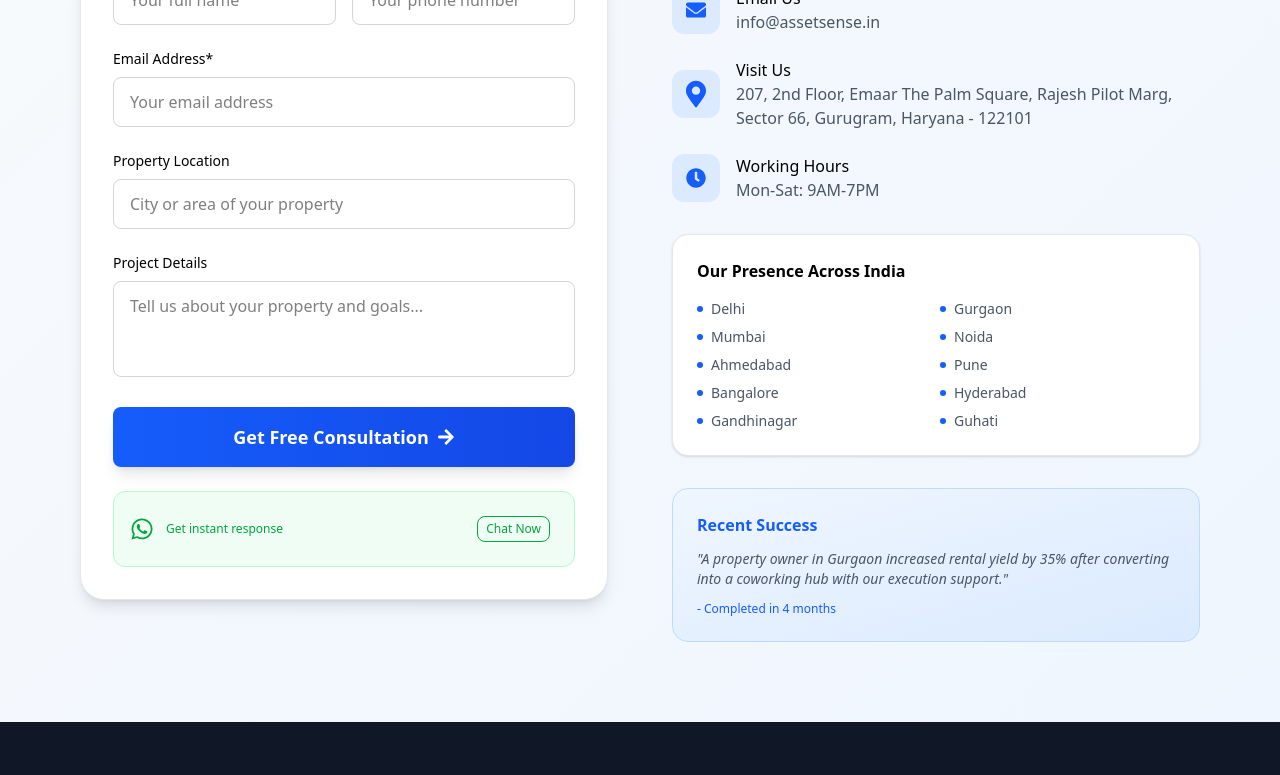
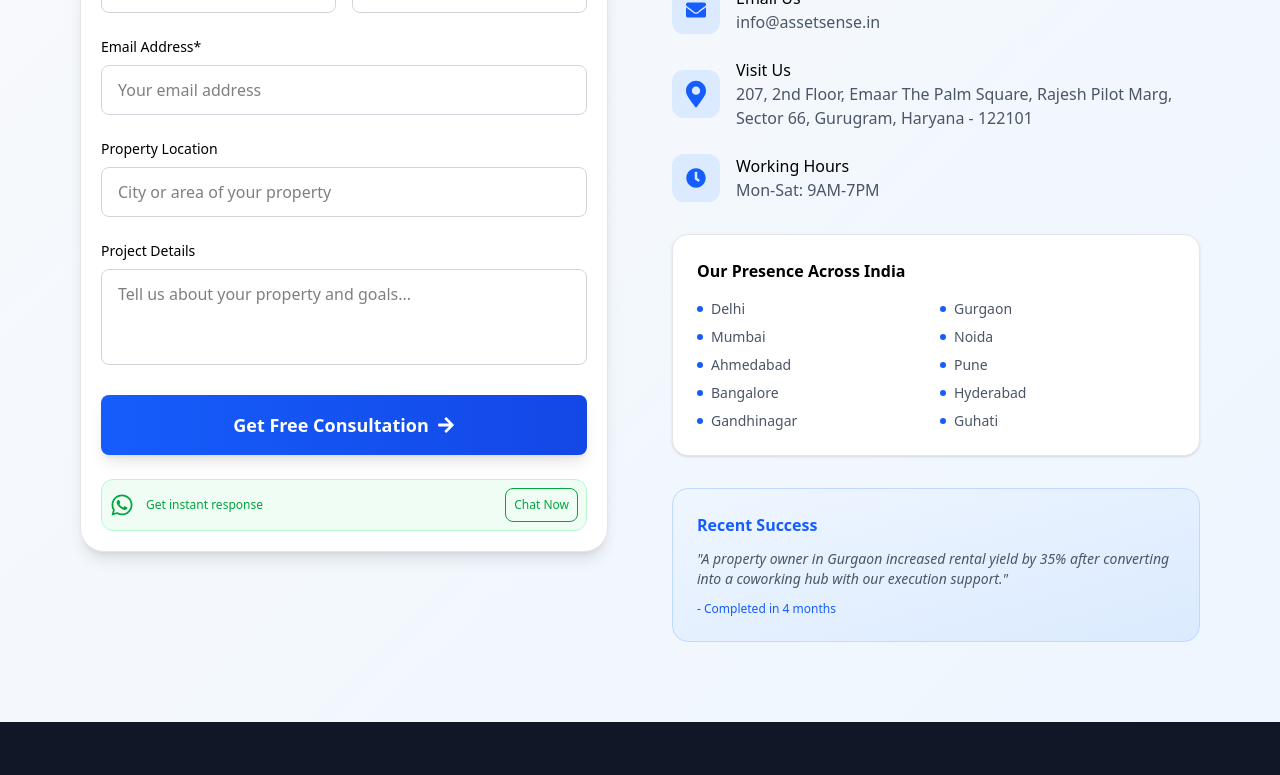
Before and after one commit to rj7075/assetsense, a React (Vite) app: page / in a window 1280 px wide. Shown: the part 4977-5752 px from the top of the page. Built offline with nearby package versions, Linux system fonts and the light colour scheme.

Commit message:
files updated

```diff
--- a/src/components/ContactSection.jsx
+++ b/src/components/ContactSection.jsx
@@ -110,7 +110,7 @@ const ContactSection = () => {
         <div className="grid grid-cols-1 lg:grid-cols-2 gap-16">
           {/* Contact Form */}
           <div className="animate-fade-in-up">
-            <div className="bg-white rounded-3xl p-8 shadow-lg border border-gray-200">
+            <div className="bg-white rounded-3xl p-5 shadow-lg border border-gray-200">
               <h3 className="text-2xl font-semibold mb-6">
                 Schedule Your Free Consultation
               </h3>
@@ -219,7 +219,7 @@ const ContactSection = () => {
               </form>
 
               {/* WhatsApp CTA */}
-              <div className="mt-6 p-4 bg-green-50 border border-green-200 rounded-xl">
+              <div className="mt-6 p-2 bg-green-50 border border-green-200 rounded-xl">
                 <div className="flex items-center justify-between">
                   <div className="flex items-center space-x-3">
                     <FaWhatsapp className="text-2xl text-green-600" />
@@ -230,7 +230,7 @@ const ContactSection = () => {
                     </div>
                   </div>
                   <button
-                    className="m-2 px-2 py-1 border border-green-600 text-xs text-green-600 rounded-lg hover:bg-green-600 hover:text-white transition-all duration-200"
+                    className=" px-2 py-2 border border-green-600 text-xs text-green-600 rounded-lg hover:bg-green-600 hover:text-white transition-all duration-200"
                     onClick={() =>
                       window.open("https://wa.me/919907800600", "_blank")
                     }
```
